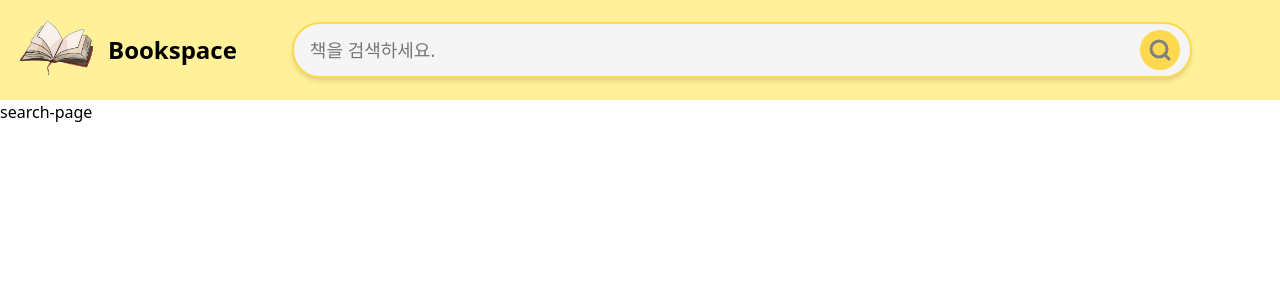
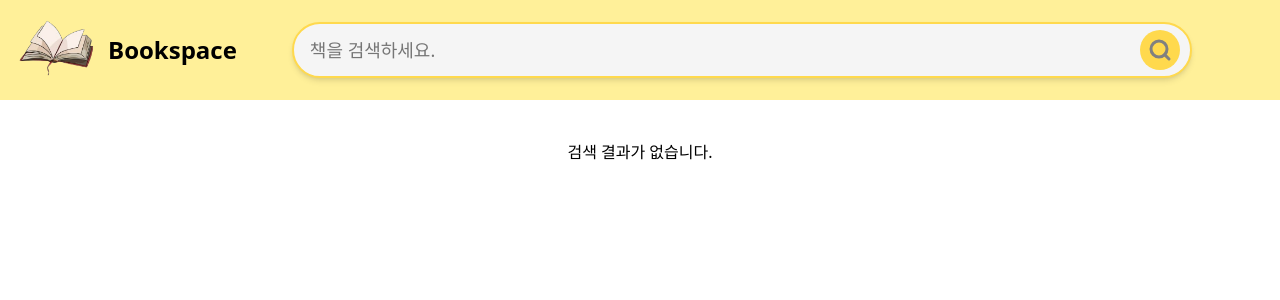
Before and after one commit to hayoung78/bookspace, a Next.js app: page /search in a window 1280 px wide. Shown: the top 300 px of the page. Built offline with nearby package versions, Linux system fonts and the light colour scheme; no server answers.

Commit message:
➕ 서치페이지와 디테일 페이지 생성

```diff
--- /dev/null
+++ b/src/app/(main)/detail/[isbn]/page.tsx
@@ -0,0 +1,25 @@
+import { getBookDetail } from "@/api/book-search/apis";
+import { BookDetail } from "@/components/detail/book-detail";
+import { notFound } from "next/navigation";
+
+export default async function BookDetailPage({
+  params,
+}: {
+  params: Promise<{ isbn: string }>;
+}) {
+  const { isbn } = await params;
+  let book: Book | null = null;
+
+  try {
+    book = await getBookDetail(isbn);
+
+    if (!book) {
+      notFound();
+    }
+  } catch (error) {
+    console.error("Error fetching book details:", error);
+    notFound();
+  }
+
+  return <BookDetail book={book} />;
+}
--- a/src/app/(main)/search/page.tsx
+++ b/src/app/(main)/search/page.tsx
@@ -1,8 +1,55 @@
-const page = () => {
+import { getSearchByString } from "@/api/book-search/apis";
+import BookList from "@/components/common/book-list";
+import Pagination from "@/components/common/pagination";
+
+type SearchPageProps = {
+  searchParams: {
+    query?: string;
+    page?: string;
+    sort?: "accuracy" | "latest";
+    target?: string;
+  };
+};
+
+const page = async ({ searchParams }: SearchPageProps) => {
+  const params = await searchParams;
+  const query = params.query ?? "";
+
+  const pageNum = params.page ? parseInt(params.page, 10) : 1;
+  const sort = (params.sort as "accuracy" | "latest") ?? "latest";
+  const target = params.target ?? "title";
+  const size = 10;
+
+  if (!query) {
+    return <div className="text-center mt-10">검색 결과가 없습니다.</div>;
+  }
+
+  const results = await getSearchByString({
+    query,
+    sort,
+    page: pageNum,
+    size,
+    target,
+  });
+
+  // 검색 결과가 없는 경우
+  if (results.documents.length === 0) {
+    return <div className="text-center mt-10">검색 결과가 없습니다.</div>;
+  }
+  const totalPages = Math.ceil(results.meta.pageable_count / size);
+
   return (
     <>
-      <div>search-page</div>
+      <BookList data={results} />
+      <Pagination
+        currentPage={pageNum}
+        totalPages={totalPages}
+        query={query}
+        sort={sort}
+        target={target}
+      />
     </>
   );
 };
+
 export default page;
```
